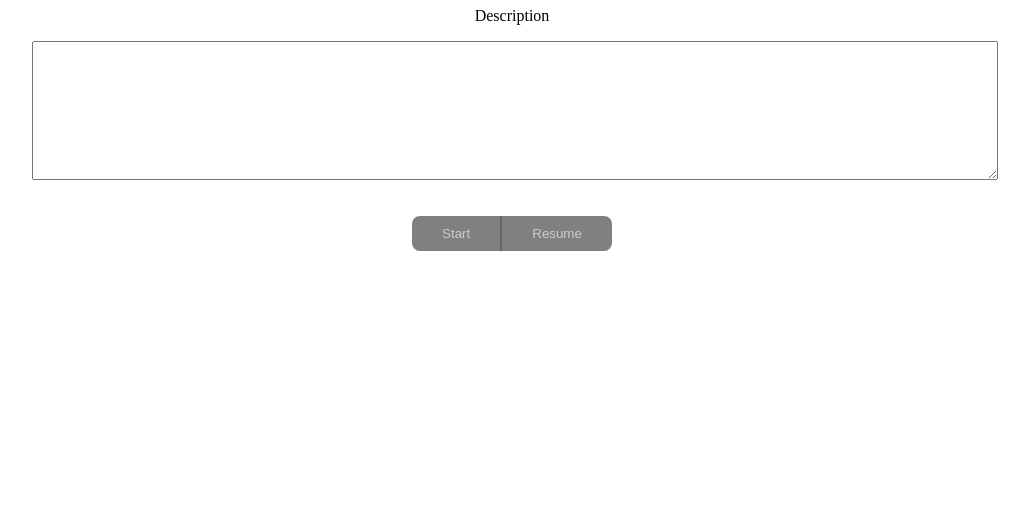
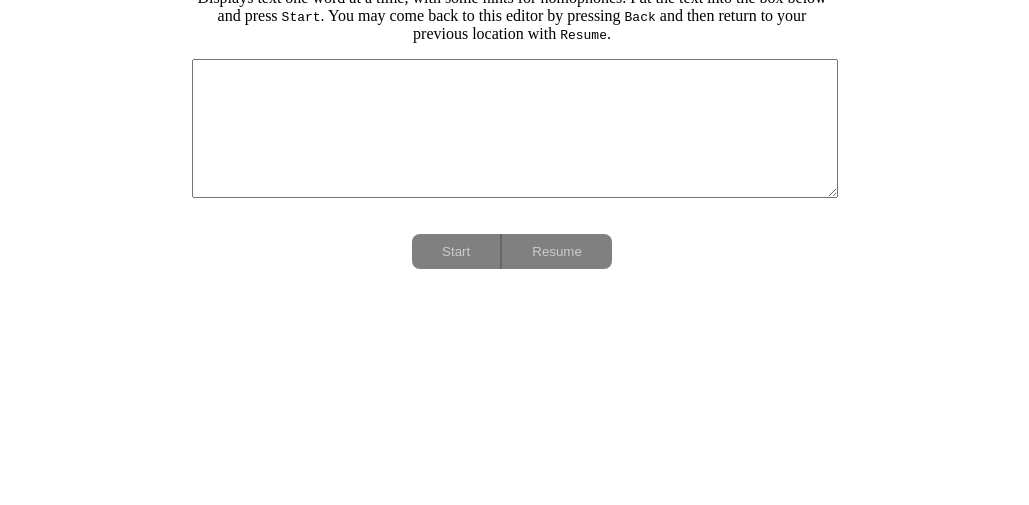
Before and after one commit to ChrisJAllan/SlowReader, a plain HTML site: page index.html in a window 1280 px wide. Shown: the part 295-800 px from the top of the page, without its empty margins (128-1157 px from the left). Drawn offline with Linux system fonts and the light colour scheme.

Commit message:
Add description

```diff
--- a/index.html
+++ b/index.html
@@ -1 +1,5 @@
-<!DOCTYPE html><html><head><title>Slow Reader</title><link rel="stylesheet" type="text/css" href="stylesheet.css"><script src="script.js"></script></head><body class="CenterContainer"><div class="ContainerPage CenterContent" id="EntryContainer"><h1>Slow Reader</h1><p>Description</p><textarea id="text" oninput="check_input()"></textarea><div class="ButtonArea ButtonGroup"><button onclick="start_display(false)" id="start" disabled>Start</button><button onclick="start_display(true)" id="resume" disabled autocomplete="off">Resume</button></div></div><div class="ContainerPage CenterContent" id="WordDisplay" style="display:none;"><div><span id="word"></span><span id="hint"></span></div><div class="ButtonArea ButtonGroup"><button id="back" onclick="prev_word()"><</button><button onclick="show_editor()">Back</button><button id="fwd" onclick="next_word()">></button></div></div></body></html>
+<!DOCTYPE html><html><head><title>Slow Reader</title><link rel="stylesheet" type="text/css" href="stylesheet.css"><script src="script.js"></script></head><body class="CenterContainer"><div class="ContainerPage CenterContent" id="EntryContainer"><h1>Slow Reader</h1><p>Displays text one word at a time, with some hints for homophones.
+Put the text into the box below and press <code>Start</code>.
+You may come back to this editor by pressing <code>Back</code> and then return to
+your previous location with <code>Resume</code>.</p>
+<textarea id="text" oninput="check_input()"></textarea><div class="ButtonArea ButtonGroup"><button onclick="start_display(false)" id="start" disabled>Start</button><button onclick="start_display(true)" id="resume" disabled autocomplete="off">Resume</button></div></div><div class="ContainerPage CenterContent" id="WordDisplay" style="display:none;"><div><span id="word"></span><span id="hint"></span></div><div class="ButtonArea ButtonGroup"><button id="back" onclick="prev_word()"><</button><button onclick="show_editor()">Back</button><button id="fwd" onclick="next_word()">></button></div></div></body></html>
--- a/stylesheet.css
+++ b/stylesheet.css
@@ -79,7 +79,7 @@ textarea {
 	display: table;
 
 	margin: auto;
-	max-width: 60em;
+	max-width: 40em;
 	width: 98%;
 }
 
```
